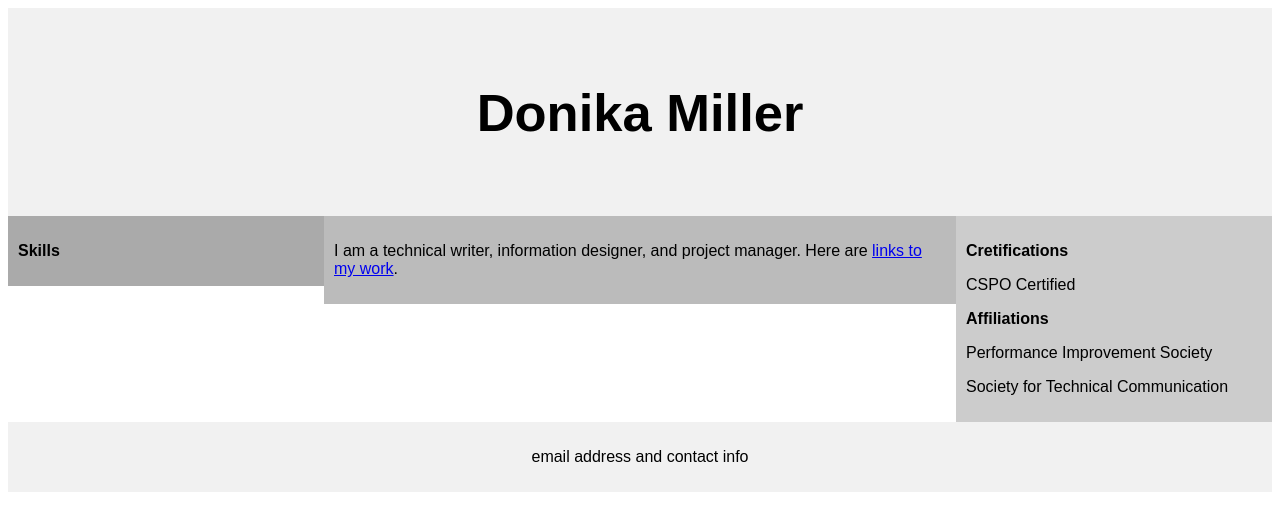
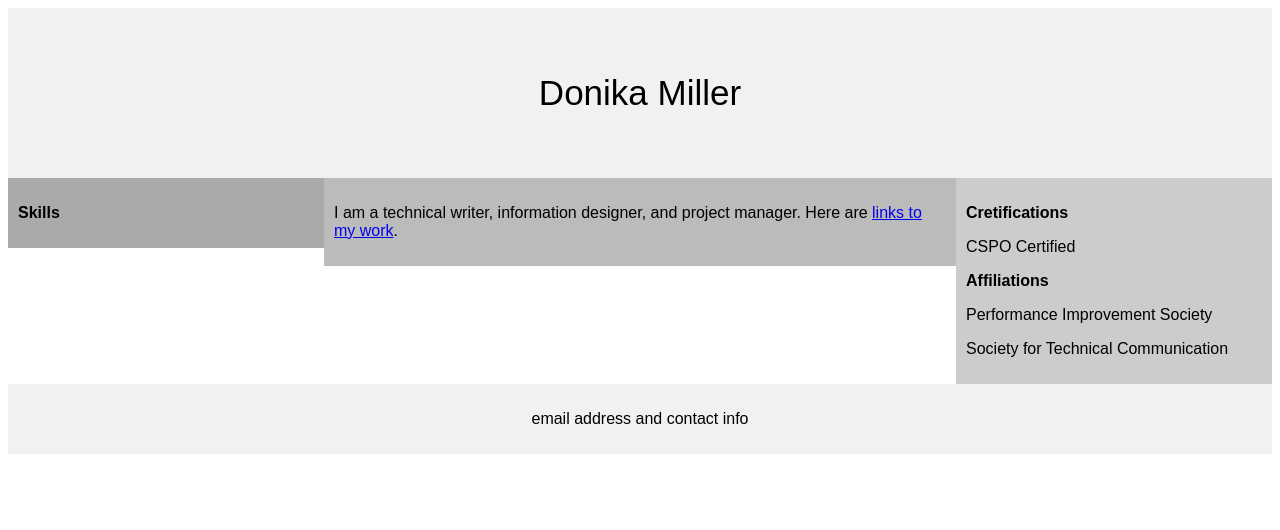
Before and after one commit to donikamiller/Portfolio, a plain HTML site: page index.htm in a window 1280 px wide. Drawn offline with Linux system fonts and the light colour scheme.

Commit message:
Update index.htm

```diff
--- a/index.htm
+++ b/index.htm
@@ -62,9 +62,8 @@ body {
 </head>
 <body>
 <div class="header">
-  <h2>Donika Miller</h2>
+  <p>Donika Miller</p>
 </div>
-
 <div class="row">
   <div class="column side" style="background-color:#aaa;"><p><b>Skills</b></p></div>
   <div class="column middle" style="background-color:#bbb;"><p>I am a technical writer, information designer, and project manager. Here are <a href="examples.htm">links to my work</a>.</p></div>
```
